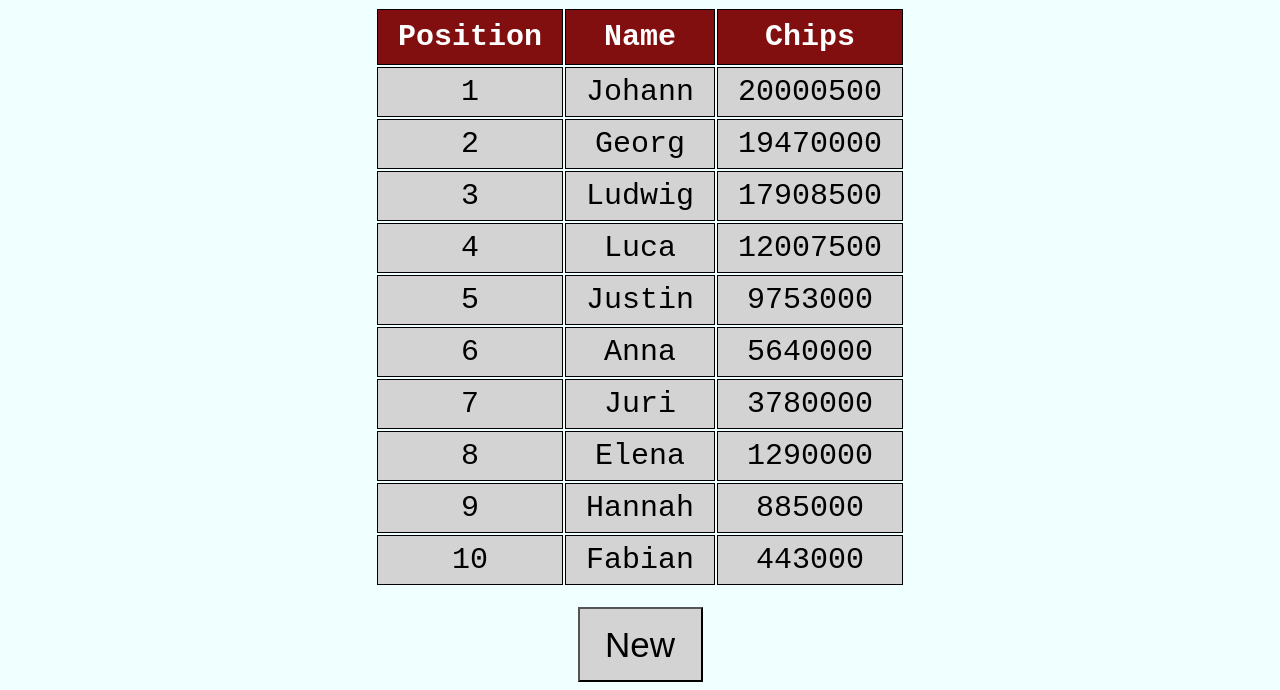
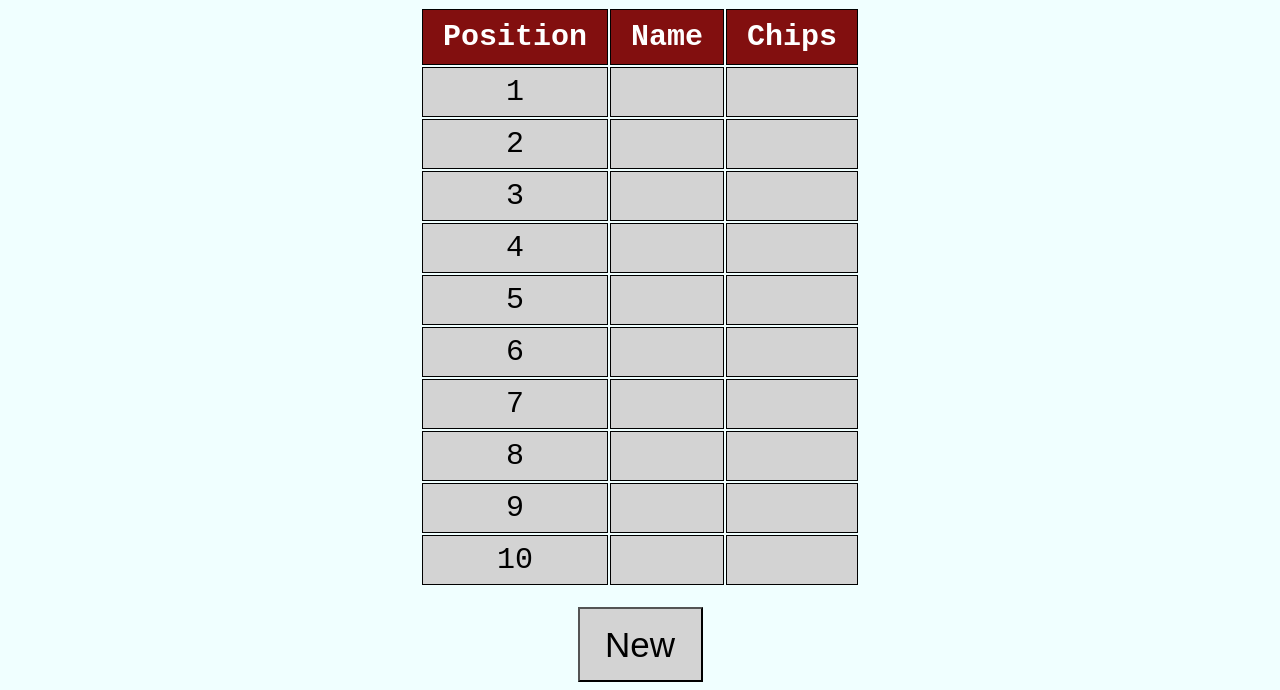
Before and after one commit to Johann-Wju/GIS_SoSe24, a plain HTML site: page Frontend/highscore.html in a window 1280 px wide. Shown: the part 167-857 px from the top of the page. Drawn offline with Linux system fonts and the light colour scheme.

Commit message:
Preperations for implementation of a sqlite3 database for the Highscore list

```diff
--- a/Frontend/highscore.html
+++ b/Frontend/highscore.html
@@ -34,53 +34,53 @@
         </tr>
         <tr>
           <td>1</td>
-          <td>Johann</td>
-          <td>20000500</td>
+          <td></td>
+          <td></td>
         </tr>
         <tr>
           <td>2</td>
-          <td>Georg</td>
-          <td>19470000</td>
+          <td></td>
+          <td></td>
         </tr>
         <tr>
           <td>3</td>
-          <td>Ludwig</td>
-          <td>17908500</td>
+          <td></td>
+          <td></td>
         </tr>
         <tr>
           <td>4</td>
-          <td>Luca</td>
-          <td>12007500</td>
+          <td></td>
+          <td></td>
         </tr>
         <tr>
           <td>5</td>
-          <td>Justin</td>
-          <td>9753000</td>
+          <td></td>
+          <td></td>
         </tr>
         <tr>
           <td>6</td>
-          <td>Anna</td>
-          <td>5640000</td>
+          <td></td>
+          <td></td>
         </tr>
         <tr>
           <td>7</td>
-          <td>Juri</td>
-          <td>3780000</td>
+          <td></td>
+          <td></td>
         </tr>
         <tr>
           <td>8</td>
-          <td>Elena</td>
-          <td>1290000</td>
+          <td></td>
+          <td></td>
         </tr>
         <tr>
           <td>9</td>
-          <td>Hannah</td>
-          <td>885000</td>
+          <td></td>
+          <td></td>
         </tr>
         <tr>
           <td>10</td>
-          <td>Fabian</td>
-          <td>443000</td>
+          <td></td>
+          <td></td>
         </tr>
       </table>
     </div>
```
Also changed, not shown: Backend/datenbank.js (added, +13 -0 lines).
